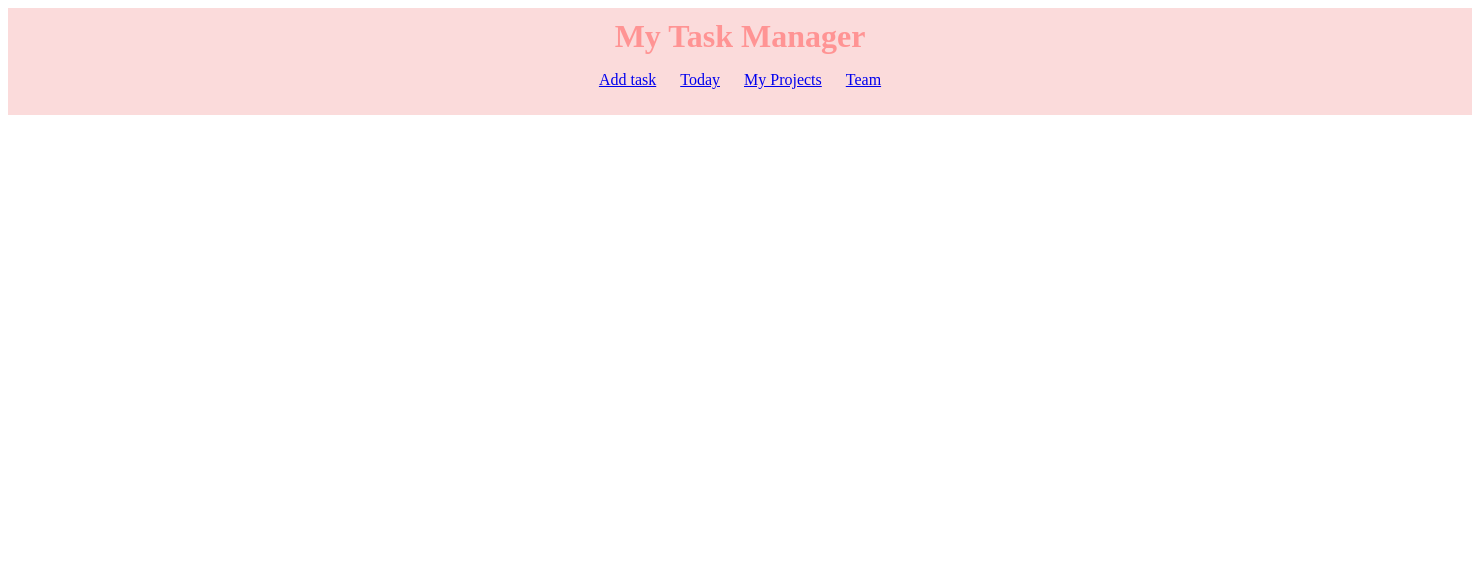
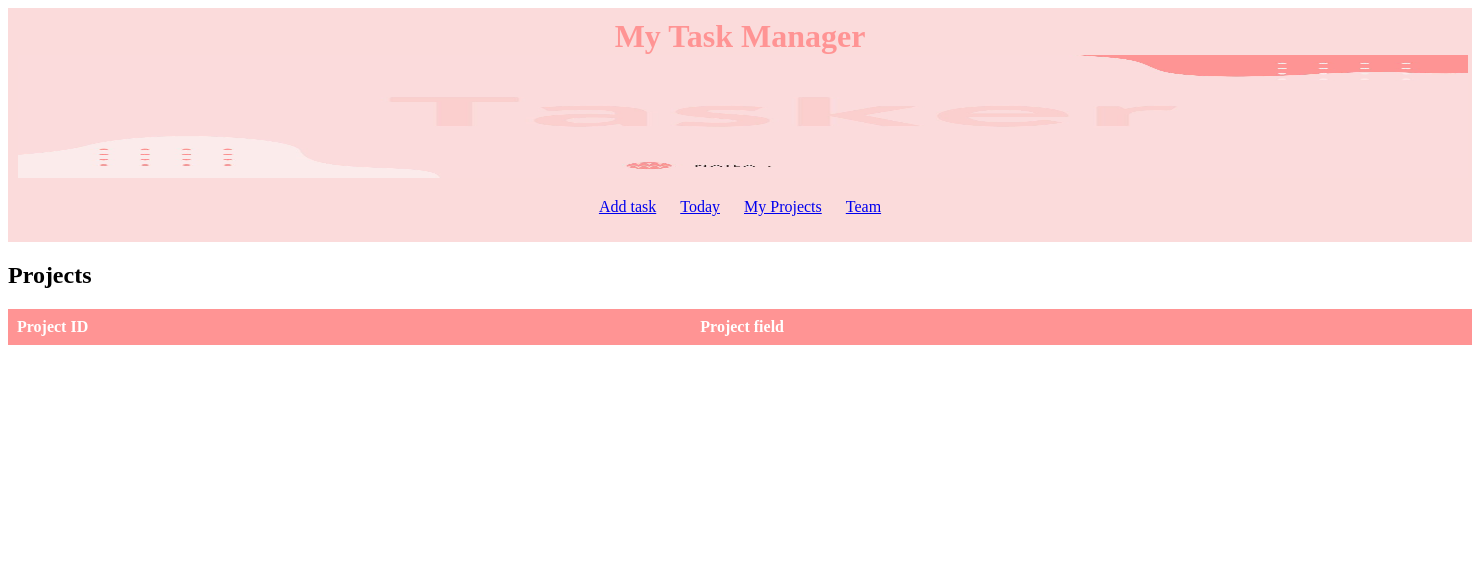
Before and after one commit to NailaHamad/Django, a Django app: template apps/templates/taskmodule/projects.html in a window 1480 px wide. Shown: the top 585 px of the page. Run offline with Django 5.2, Linux system fonts and the light colour scheme; the template is opened without the code that fills it, so the values that code supplies are empty; parts of the project's set-up code (start-up, migrations or seed data) failed here and were passed over.

Commit message:
added selection

```diff
--- a/apps/taskmodule/views.py
+++ b/apps/taskmodule/views.py
@@ -42,3 +42,7 @@ def projects(request):
 def teams(request):
 
     return render(request, 'taskmodule/team.html') # rendering the template
+
+def task_form(request):
+    if request.method = "POST":
+        value = request.POST.get('task_name')
--- a/apps/templates/includes/header.html
+++ b/apps/templates/includes/header.html
@@ -35,6 +35,7 @@
 <body>
     <header>
         <h1 style="color:  #FF9494;">My Task Manager</h1>
+        <img src="{% static '/images/headerbkg.jpg' %}" width="1450" height="123"/>
         <nav>
             <ul class="nav-links">
                 <li><a href="task">Add task</a></li>
--- a/apps/templates/layouts/base1.html
+++ b/apps/templates/layouts/base1.html
@@ -9,7 +9,8 @@
     <link rel="stylesheet" href="style.css">
 
 
-    {% block stylesheets %} {% endblock stylesheets %}
+    {% block stylesheets %}
+    {% endblock stylesheets %}
 </head>
 
 <body>
--- a/apps/templates/taskmodule/index.html
+++ b/apps/templates/taskmodule/index.html
@@ -13,7 +13,6 @@ table, th, td {
 
 {%block content%}
 <section>
-    <img src="{% static 'statics/images/headerbkg.jpg' %}" width="1450" height="123"/>
     <h2>Welcome to our Task Manager System</h2>
     <p>Stay organized and boost your productivity with our task management solution.</p>
 </section>
--- a/apps/templates/taskmodule/projects.html
+++ b/apps/templates/taskmodule/projects.html
@@ -4,9 +4,35 @@
 
 {% block stylesheets %}
 <style>
-</style>
+    table {
+      width: 100%;
+      border-collapse: collapse;
+    }
+
+    th, td {
+      border: 1px solid #FF9494;
+      padding: 8px;
+      text-align: left;
+    }
+
+    th {
+      background-color: #FF9494;
+      color: white;
+    }
+    </style>
 {% endblock stylesheets %}
 
 {% block content %}
+<h2>Projects</h2>
+<table id="task-table">
+    <thead>
+        <tr>
+            <th>Project ID</th>
+            <th>Project field</th>
+        </tr>
+    </thead>
+    <tbody>
 
+    </tbody>
+</table>
 {% endblock %}
```
Also changed, not shown: apps/templates/taskmodule/task.html (+1 -13 lines), apps/templates/taskmodule/team.html (+11 -0 lines), apps/templates/taskmodule/today.html (+13 -0 lines).
